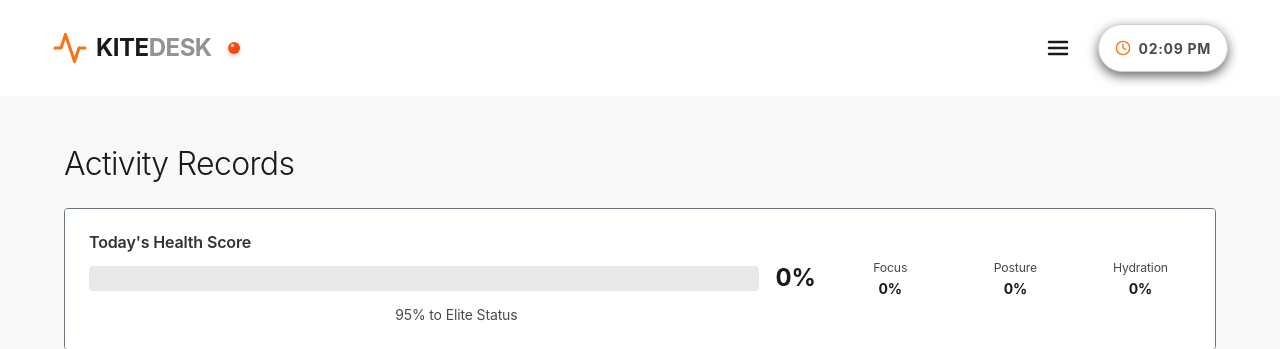
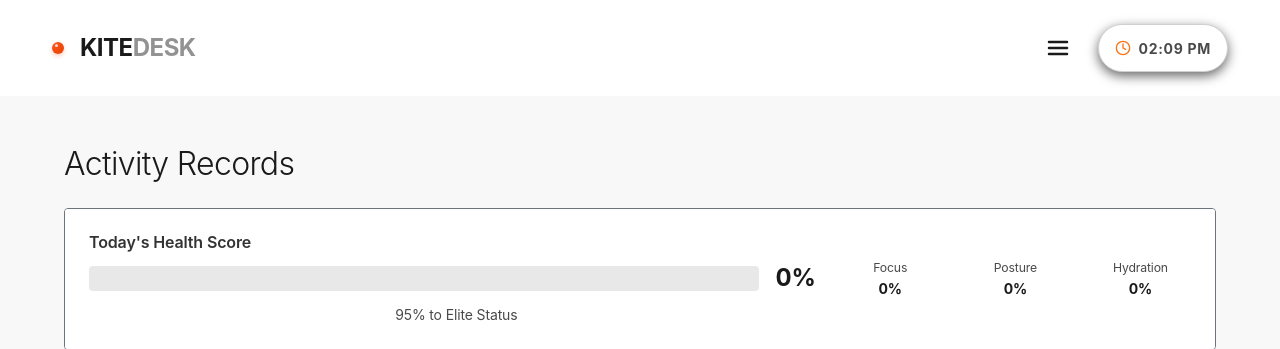
Before and after one commit to RoinSun111/yogurt2, a Flask app: page /activity-records in a window 1280 px wide. Shown: the top 349 px of the page. Run offline with Flask 3, Linux system fonts and the light colour scheme; data comes from the database, SQL or seed files in the repository; data that the repository does not hold is empty; some libraries are stand-ins or nearby versions.

Commit message:
Move the online status indicator to the left of the application name
Relocates the `status-indicator` div from ms-3 to me-3 in `templates/layout.html` to position it to the left.

Replit-Commit-Author: Agent
Replit-Commit-Session-Id: d342b0c9-d2a2-4831-a1a6-4279d760e321
Replit-Commit-Screenshot-Url: https://storage.googleapis.com/screenshot-production-us-central1/c8386181-1c45-429e-8f8d-8461ec0bc34e/d342b0c9-d2a2-4831-a1a6-4279d760e321/z1Wsl82

```diff
--- a/templates/layout.html
+++ b/templates/layout.html
@@ -37,15 +37,10 @@
         <div class="container">
             <div class="d-flex justify-content-between align-items-center">
                 <a href="/" class="brand d-flex align-items-center text-decoration-none">
-                    <div class="logo me-2">
-                        <svg width="36" height="36" viewBox="0 0 24 24" fill="none" stroke="currentColor" stroke-width="2" stroke-linecap="round" stroke-linejoin="round">
-                            <path d="M22 12h-4l-3 9L9 3l-3 9H2"></path>
-                        </svg>
+                    <div class="status-indicator me-3">
+                        <div class="orange-dot"></div>
                     </div>
                     <h1 class="h3 mb-0 fw-bold">KITE<span style="color: rgba(74, 74, 74, 0.6);">DESK</span></h1>
-                    <div class="status-indicator ms-3">
-                        <div class="orange-dot"></div>
-                    </div>
                 </a>
                 <div class="d-flex align-items-center gap-3">
                     <!-- Hamburger Menu -->
```
